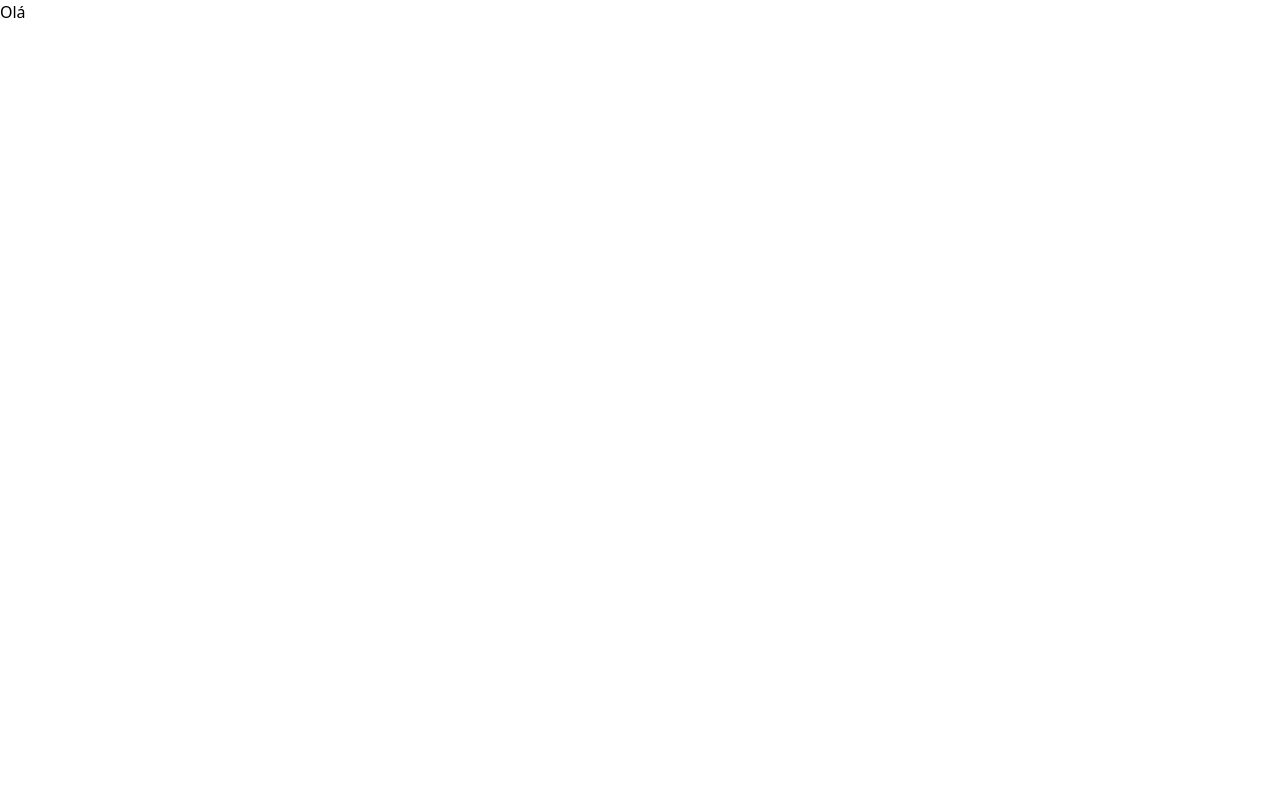
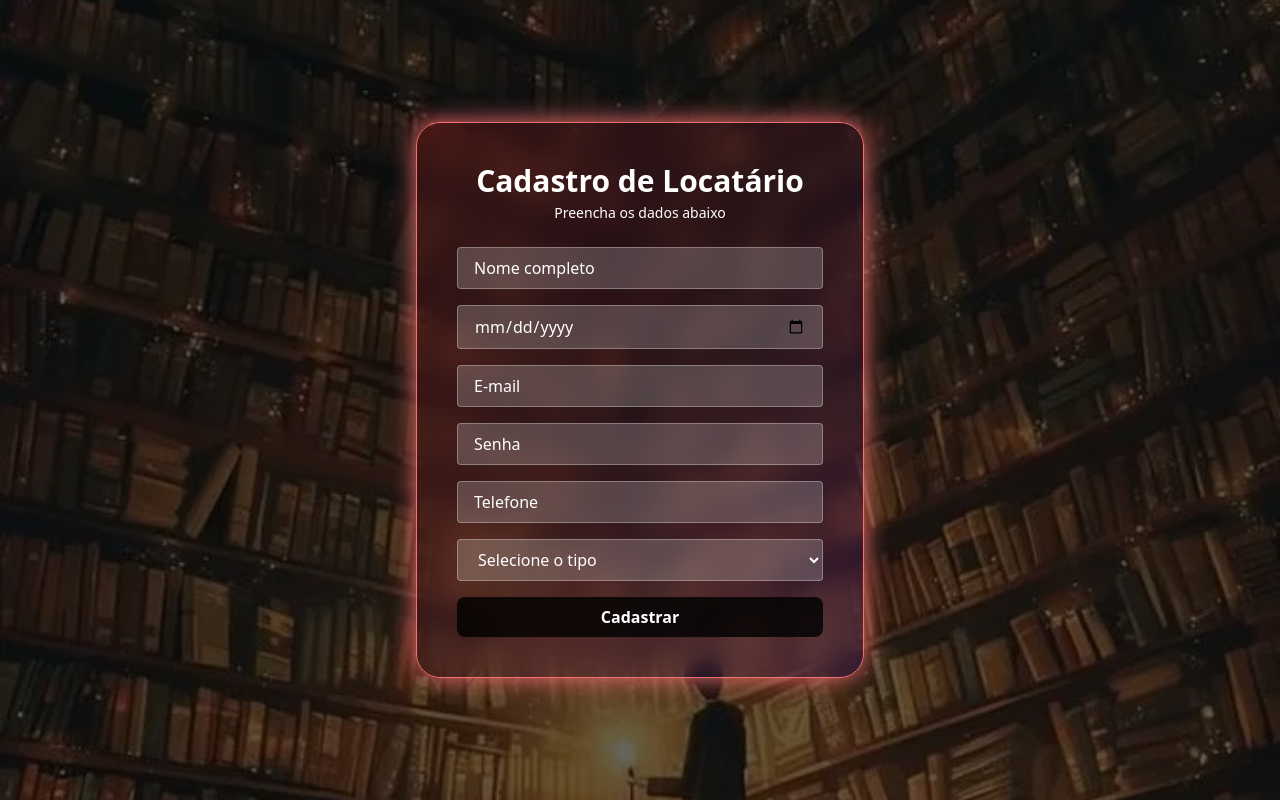
Before and after one commit to natimathias/ProjetoBiblioteca_Frontend_2025, a React (Vite) app: page /cadastroLocatario in a window 1280 px wide. Built offline with nearby package versions, Linux system fonts and the light colour scheme.

Commit message:
Criação das páginas cadastros
Foram realizadas a criação de novas páginas, e que estão sendo ajustadas

```diff
--- a/package.json
+++ b/package.json
@@ -17,8 +17,8 @@
   },
   "devDependencies": {
     "@eslint/js": "^9.21.0",
-    "@types/react": "^19.0.10",
-    "@types/react-dom": "^19.0.4",
+    "@types/react": "^19.1.6",
+    "@types/react-dom": "^19.1.6",
     "@vitejs/plugin-react": "^4.3.4",
     "autoprefixer": "^10.4.21",
     "eslint": "^9.21.0",
--- a/src/Rotas.jsx
+++ b/src/Rotas.jsx
@@ -7,6 +7,9 @@ import { MeusDados } from "./pages/MeusDados/MeusDados";
 import { Emprestimo } from "./pages/Emprestimo/Emprestimo";
 import { CadastroLocatario } from "./pages/Cadastro/CadastroLocatario";
 import { CadastroLivro } from "./pages/Cadastro/CadastroLivro";
+import { AcessoBibliotecario } from "./pages/Acesso_Bibliotecario/Acesso_Bibliotecario";
+import { CadastroEditora } from "./pages/Cadastro/CadastroEditora";
+import { CadastroAutor } from "./pages/Cadastro/CadastroAutor";
 
 
 export function Rotas() {
@@ -21,6 +24,10 @@ export function Rotas() {
                 <Route path="/catalogo" element={<Catalogo />} />
                 <Route path="/dados" element={<MeusDados />} />
                 <Route path="/emprestimo" element={<Emprestimo/>}/>
+                <Route path="/cadastroLocatario" element={<CadastroLocatario/>}/>
+                <Route path="/acessoBibliotecario" element={<AcessoBibliotecario/>}/>
+                <Route path="/cadastroEditora" element= {<CadastroEditora/>}/>
+                <Route path="/cadastroAutor" element={<CadastroAutor/>}/>
             </Routes>
         </BrowserRouter>
     )
--- /dev/null
+++ b/src/pages/Acesso_Bibliotecario/Acesso_Bibliotecario.jsx
@@ -0,0 +1,35 @@
+import { Link } from 'react-router-dom';
+import { FaBook, FaUserPlus, FaClipboardList } from 'react-icons/fa';
+
+export function AcessoBibliotecario() {
+  return (
+    <div
+      className="flex h-screen bg-cover bg-center"
+      style={{ backgroundImage: 'url(\"/fundo_menu.jpg\")' }}
+    >
+      <div className="w-full flex items-center justify-center bg-black/70 backdrop-blur-sm">
+        <div className="bg-gradient-to-br from-red-600/20 via-pink-700/10 to-purple-800/20 shadow-[0_0_25px_#f87171] border border-red-400 rounded-3xl p-10 max-w-3xl w-full text-white text-center space-y-6">
+          <h1 className="text-3xl font-bold mb-6">Painel do Bibliotecário</h1>
+          <div className="grid grid-cols-1 sm:grid-cols-2 gap-6">
+
+            <Link to="/cadastroLocatario" className="flex items-center gap-4 bg-black/40 border border-white/20 rounded-xl p-4 hover:bg-black/60 transition cursor-pointer shadow-lg">
+              <FaUserPlus className="text-3xl" />
+              <span className="text-lg font-medium">Cadastrar Locatário</span>
+            </Link>
+
+            <Link to="/cadastroLivro" className="flex items-center gap-4 bg-black/40 border border-white/20 rounded-xl p-4 hover:bg-black/60 transition cursor-pointer shadow-lg">
+              <FaBook className="text-3xl" />
+              <span className="text-lg font-medium">Cadastrar Livro</span>
+            </Link>
+
+            <Link to="/emprestimo" className="flex items-center gap-4 bg-black/40 border border-white/20 rounded-xl p-4 hover:bg-black/60 transition cursor-pointer shadow-lg">
+              <FaClipboardList className="text-3xl" />
+              <span className="text-lg font-medium">Gerenciar Empréstimos</span>
+            </Link>
+
+          </div>
+        </div>
+      </div>
+    </div>
+  );
+}
--- /dev/null
+++ b/src/pages/Cadastro/CadastroAutor.jsx
@@ -0,0 +1,6 @@
+export function CadastroAutor() {
+
+    return (
+        <div>Olá</div>
+    )
+}
--- /dev/null
+++ b/src/pages/Cadastro/CadastroEditora.jsx
@@ -0,0 +1,6 @@
+export function CadastroEditora() {
+
+    return (
+        <div>Olá</div>
+    )
+}
--- a/src/pages/Cadastro/CadastroLocatario.jsx
+++ b/src/pages/Cadastro/CadastroLocatario.jsx
@@ -1,9 +1,69 @@
+import { useState } from 'react';
+
 export function CadastroLocatario() {
+  const [tipo, setTipo] = useState('');
 
-    return (
-        <div>
-            <h1>Olá</h1>
+  return (
+    <div
+      className="flex h-screen bg-cover bg-center"
+      style={{
+        backgroundImage: 'url("/fundo_Locatario.png")',
+      }}
+    >
+      <div className="w-full flex items-center justify-center bg-black bg-opacity-60">
+        <div className="bg-gradient-to-br from-red-600/20 via-pink-700/10 to-purple-800/20 backdrop-blur-md rounded-3xl p-10 w-full max-w-md text-white shadow-[0_0_25px_#f87171] border border-red-400 transition-all duration-500 hover:scale-105">
+          <div className="text-center mb-6">
+            <h1 className="text-3xl font-bold">Cadastro de Locatário</h1>
+            <p className="text-sm mt-1">Preencha os dados abaixo</p>
+          </div>
 
+          <form className="space-y-4">
+            <input
+              type="text"
+              placeholder="Nome completo"
+              className="w-full px-4 py-2 bg-white bg-opacity-20 text-white placeholder-white rounded border border-white/30 focus:outline-none focus:ring focus:ring-red-300"
+            />
+            <input
+              type="date"
+              className="w-full px-4 py-2 bg-white bg-opacity-20 text-white rounded border border-white/30 focus:outline-none focus:ring focus:ring-red-300"
+            />
+            <input
+              type="email"
+              placeholder="E-mail"
+              className="w-full px-4 py-2 bg-white bg-opacity-20 text-white placeholder-white rounded border border-white/30 focus:outline-none focus:ring focus:ring-red-300"
+            />
+            <input
+              type="password"
+              placeholder="Senha"
+              className="w-full px-4 py-2 bg-white bg-opacity-20 text-white placeholder-white rounded border border-white/30 focus:outline-none focus:ring focus:ring-red-300"
+            />
+            <input
+              type="tel"
+              placeholder="Telefone"
+              className="w-full px-4 py-2 bg-white bg-opacity-20 text-white placeholder-white rounded border border-white/30 focus:outline-none focus:ring focus:ring-red-300"
+            />
+
+            <select
+              value={tipo}
+              onChange={(e) => setTipo(e.target.value)}
+              className="w-full px-4 py-2 bg-white bg-opacity-20 text-white rounded border border-white/30 focus:outline-none focus:ring focus:ring-red-300"
+            >
+              <option value="">Selecione o tipo</option>
+              <option value="professor">Professor</option>
+              <option value="aluno">Aluno</option>
+              <option value="bibliotecario">Bibliotecário</option>
+              <option value="visitante">Visitante</option>
+            </select>
+
+            <button
+              type="submit"
+              className="w-full bg-black bg-opacity-80 hover:bg-opacity-100 transition duration-300 text-white py-2 rounded-lg font-semibold"
+            >
+              Cadastrar
+            </button>
+          </form>
         </div>
-    )
+      </div>
+    </div>
+  );
 }
--- a/src/pages/Menu/Menu.jsx
+++ b/src/pages/Menu/Menu.jsx
@@ -21,11 +21,16 @@ export function Menu() {
           <nav className="space-y-4">
             <MenuItem icon={<FaHome />} label="Início" />
             <MenuItem icon={<FiLogIn />} label="Login" to="/login" />
-            <MenuItem icon={<FaSearch />} label="Pesquisar" to='/pesquisar' />
-            <MenuItem icon={<FaArchive />} label="Catálogo" to='/catalogo' />
+            <MenuItem icon={<FaSearch />} label="Pesquisar" to="/pesquisar" />
+            <MenuItem icon={<FaArchive />} label="Catálogo" to="/catalogo" />
             <MenuItem icon={<FaBook />} label="Empréstimos" />
-            <MenuItem icon={<FaUser />} label="Meus Dados" to='dados' />
+            <MenuItem icon={<FaUser />} label="Meus Dados" to="/dados" />
+
+            <div className="pt-2 border-t border-white/20">
+              <MenuItem icon={<FaBook />} label="Menu Bibliotecário" to="/acessoBibliotecario" />
+            </div>
           </nav>
+
         </div>
 
         <div className="pt-4 border-t border-white/20">
```
Also changed, not shown: public/fundo_Locatario.png (added), 1 other file (tests, documents, lock files or other folders).
